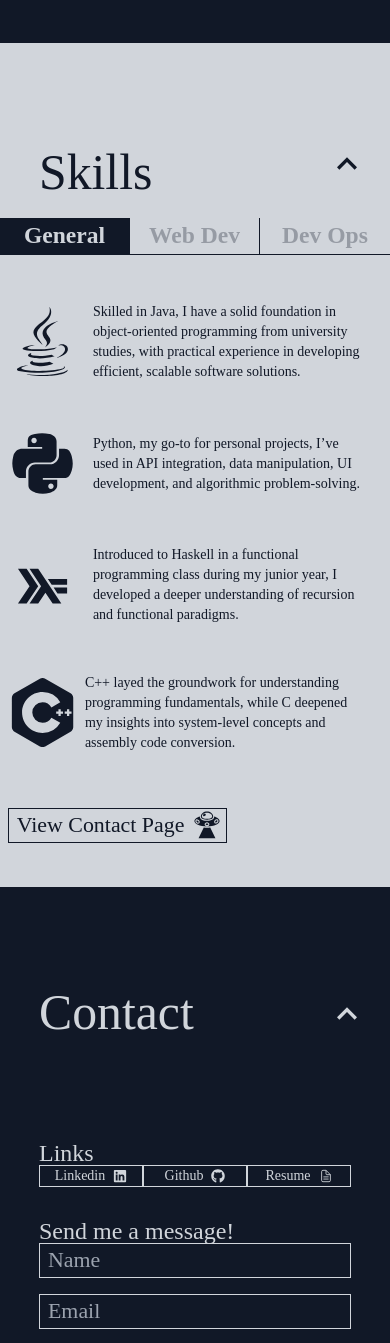
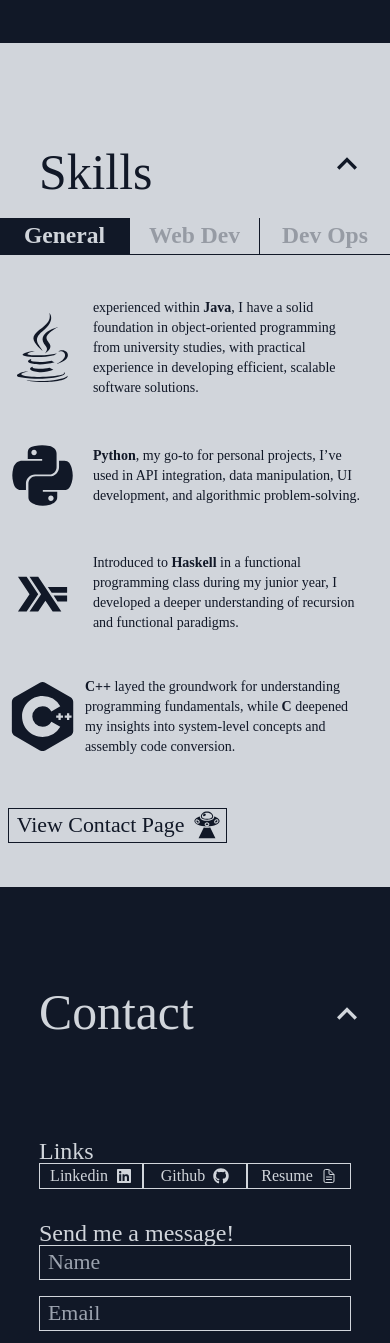
Before and after one commit to Andrew-Lodise/Portfolio, a React (Create React App) app: page / in a window 390 px wide. Shown: the part 1645-2988 px from the top of the page. Built offline with nearby package versions, Linux system fonts and the light colour scheme.

Commit message:
larger text with contact buttons in small screens, bolded key technologies in skills page

```diff
--- a/src/components/Contact.jsx
+++ b/src/components/Contact.jsx
@@ -42,22 +42,22 @@ const Contact = () => {
             Links
           </h1>
           <ul className='flex w-[80%] md:w-[60%] lg:w-[40%]
-          text-sm items-center md:text-lg lg:text-2xl justify-between'>
-            <button className='flex items-center px-2 border-[1px] border-gray-300
+          text-base items-center md:text-lg lg:text-2xl justify-between'>
+            <button className='flex items-center md:px-2 border-[1px] border-gray-300
             hover:text-gray-900 hover:bg-gray-300 duration-200 w-[130px] md:w-[150px]
             lg:w-[200px] justify-center'
             onClick={openLinkedin}>
               Linkedin
               <FaLinkedin className='ml-2'/>
             </button>
-            <button className='flex items-center px-2 border-[1px] border-gray-300
+            <button className='flex items-center md:px-2 border-[1px] border-gray-300
             hover:text-gray-900 hover:bg-gray-300 duration-200 w-[130px] md:w-[150px]
             lg:w-[200px] justify-center'
             onClick={openGithub}>
               Github
               <FaGithub className='ml-2'/>
             </button>
-            <button className='flex items-center px-2 border-[1px] border-gray-300
+            <button className='flex items-center md:px-2 border-[1px] border-gray-300
             hover:text-gray-900 hover:bg-gray-300 duration-200 w-[130px] md:w-[150px]
             lg:w-[200px] justify-center'
             onClick={openResume}>
--- a/src/components/Skills.jsx
+++ b/src/components/Skills.jsx
@@ -62,33 +62,34 @@ const Skills = () => {
               justify-left md:pl-[10vw] pl-[2%]'>
                 <FaJava className='mr-4 text-skill-icon'/>
                 <p className='max-w-[70%]'>
-                Skilled in Java, I have a solid foundation in object-oriented programming from
-                university studies, with practical experience in developing efficient, scalable
-                software solutions.
+                experienced within <strong>Java</strong>, I have a solid foundation in
+                object-oriented programming from university studies, with practical experience
+                in developing efficient, scalable software solutions.
                 </p>
               </div>
               <div name="python" className='w-[100%] flex items-center
               justify-left md:pl-[10vw] pl-[2%]'>
                 <FaPython className='mr-4 text-skill-icon'/>
                 <p className='max-w-[70%]'>
-                Python, my go-to for personal projects, I’ve used in API integration, data
-                manipulation, UI development, and algorithmic problem-solving.
+                <strong>Python</strong>, my go-to for personal projects, I’ve used in API
+                integration, data manipulation, UI development, and algorithmic problem-solving.
                 </p>
               </div>
               <div name="haskell" className='w-[100%] flex items-center
               justify-left md:pl-[10vw] pl-[2%]'>
                 <DiHaskell className='mr-4 text-skill-icon'/>
                 <p className='max-w-[70%]'>
-                Introduced to Haskell in a functional programming class during my junior year,
-                I developed a deeper understanding of recursion and functional paradigms.
+                Introduced to <strong>Haskell</strong> in a functional programming class during
+                my junior year, I developed a deeper understanding of recursion and
+                functional paradigms.
                 </p>
               </div>
               <div name="c/c++" className='w-[100%] flex items-center
               justify-left md:pl-[10vw] pl-[2%]'>
                 <SiCplusplus className='mr-2 text-skill-icon'/>
                 <p className='max-w-[70%]'>
-                C++ layed the groundwork for understanding programming fundamentals,
-                while C deepened my insights into system-level
+                <strong>C++</strong> layed the groundwork for understanding programming
+                fundamentals, while <strong>C</strong> deepened my insights into system-level
                 concepts and assembly code conversion.
                 </p>
               </div>
@@ -102,9 +103,9 @@ const Skills = () => {
               justify-left md:pl-[10vw] pl-[2%]'>
                 <FaReact className='mr-4 text-skill-icon'/>
                 <p className='max-w-[70%]'>
-                React, my most experienced front-end library, was extensively covered in a
-                400-level user interfaces class and is the foundation of this website's
-                development.
+                <strong>React</strong>, my most experienced front-end library, was extensively
+                covered in a 400-level user interfaces class and is the foundation of this
+                website's development.
                 </p>
               </div>
 
@@ -112,8 +113,8 @@ const Skills = () => {
               justify-left md:pl-[10vw] pl-[2%]'>
                 <SiTailwindcss className='mr-4 text-skill-icon'/>
                 <p className='max-w-[70%]'>
-                Tailwind, the CSS framework I'm most versed in, was instrumental in building
-                this website and significantly enhanced my CSS skills.
+                <strong>Tailwind</strong>, the CSS framework I'm most versed in, was instrumental
+                in building this website and significantly enhanced my CSS skills.
                 </p>
               </div>
 
@@ -121,8 +122,9 @@ const Skills = () => {
               justify-left md:pl-[10vw] pl-[2%]'>
                 <FaNode className='mr-4 text-skill-icon'/>
                 <p className='max-w-[70%]'>
-                Experienced in backend development with Node and Express, I've crafted servers
-                and APIs, integrating them seamlessly with databases for full-stack functionality.
+                Experienced in backend development with <strong>Node</strong> and
+                <strong>Express</strong>, I've crafted servers and APIs, integrating
+                them seamlessly with databases for full-stack functionality.
                 </p>
               </div>
 
@@ -130,9 +132,9 @@ const Skills = () => {
               justify-left md:pl-[10vw] pl-[2%]'>
                 <DiMongodb className='mr-4 text-skill-icon'/>
                 <p className='max-w-[70%]'>
-                Equally skilled in MongoDB and SQL, I've utilized these databases across
-                various classes and projects, demonstrating versatility and adaptability
-                in data management.
+                Equally confortable with <strong>MongoDB</strong> and <strong>SQL</strong>,
+                I've utilized these databases across various classes and projects,
+                demonstrating versatility and adaptability in data management.
                 </p>
               </div>
             </div>
@@ -145,26 +147,27 @@ const Skills = () => {
               justify-left md:pl-[10vw] pl-[2%]'>
                 <FaGithub className='mr-4 text-skill-icon'/>
                 <p className='max-w-[70%]'>
-                Exclusively using Git for version control over the past 5 years, I've
-                mastered its functionalities, making it indispensable for managing my project
-                code with proficiency.
+                Exclusively using <strong>Git</strong> for version control over the past 5
+                years, I've mastered its functionalities, making it indispensable for
+                managing my project code with proficiency.
                 </p>
               </div>
               <div name="docker" className='w-[100%] flex items-center
               justify-left md:pl-[10vw] pl-[2%]'>
                 <FaDocker className='mr-4 text-skill-icon'/>
                 <p className='max-w-[70%]'>
-                Proficient with Docker, I grasp the fundamentals of containerization,
-                streamlining the deployment process of applications for future scalability
-                and efficiency.
+                Proficient with <strong>Docker</strong>, I grasp the fundamentals of
+                containerization, streamlining the deployment process of applications
+                for future scalability and efficiency.
                 </p>
               </div>
               <div name="kubernetes" className='w-[100%] flex items-center
               justify-left md:pl-[10vw] pl-[2%]'>
                 <SiKubernetes className='mr-4 text-skill-icon'/>
                 <p className='max-w-[70%]'>
-                Familiar with Kubernetes, I've learned the essentials of orchestrating and
-                deploying pods within clusters during a cloud computing class.
+                Familiar with <strong>Kubernetes</strong>, I've learned the essentials
+                of orchestrating and deploying pods within clusters during a cloud
+                computing class.
                 </p>
               </div>
             </div>
```
